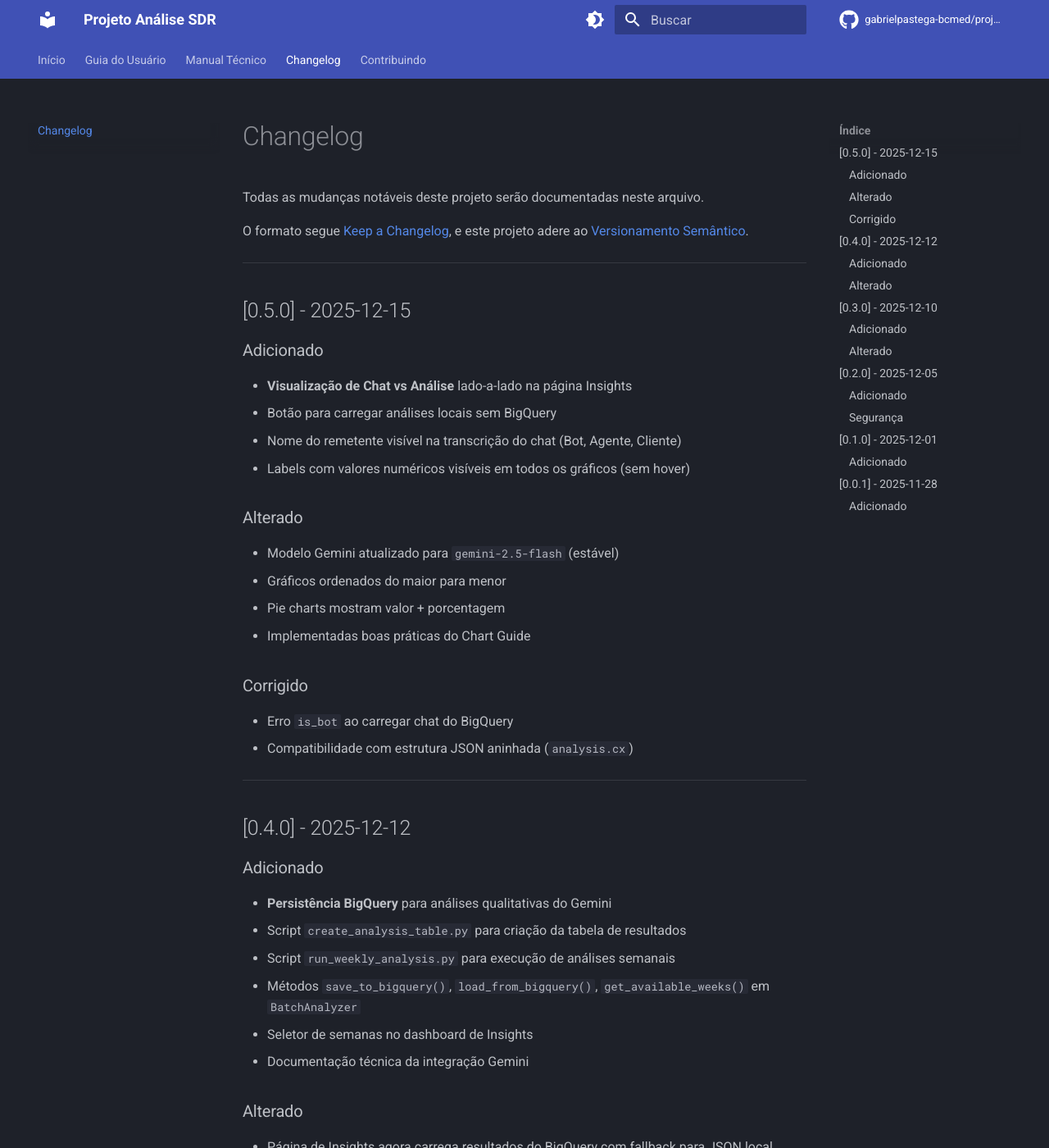
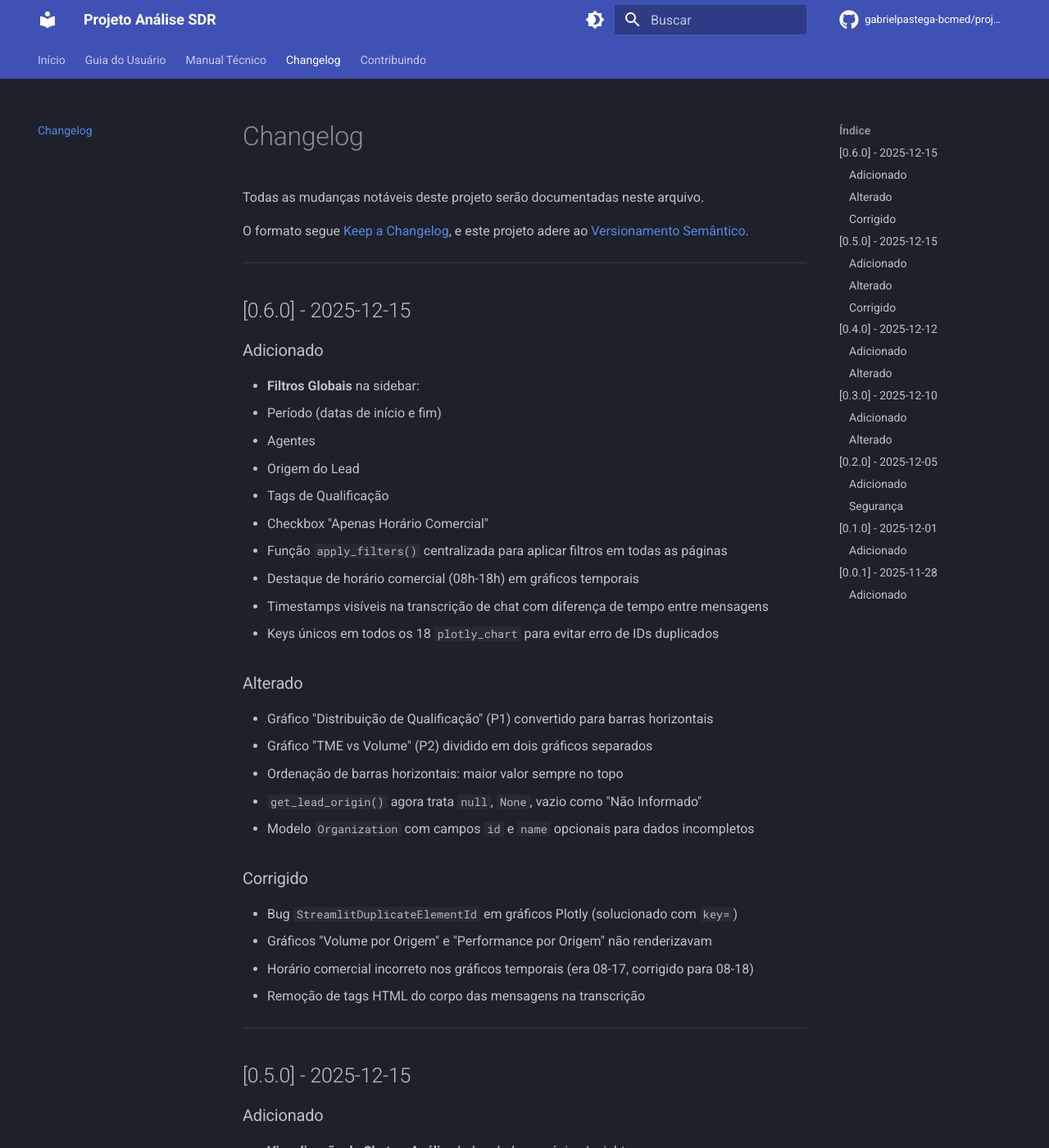
Before and after one commit to gabrielpastega-bcmed/projeto_analise_SDR, an MkDocs documentation site: the page built from docs/changelog.md, in a window 1280 px wide and 1400 px high. Shown: the whole window at 82% size. Built offline with MkDocs 1.6.1 and Material for MkDocs 9.7.7, drawn with Linux system fonts in a browser that asks for light colours; comment, search, counter and statistics services are not loaded.

Commit message:
chore: bump version to 0.6.0 and update changelog

```diff
--- a/docs/changelog.md
+++ b/docs/changelog.md
@@ -4,6 +4,35 @@ Todas as mudanças notáveis deste projeto serão documentadas neste arquivo.
 
 O formato segue [Keep a Changelog](https://keepachangelog.com/pt-BR/1.0.0/),
 e este projeto adere ao [Versionamento Semântico](https://semver.org/lang/pt-BR/).
+
+---
+
+## [0.6.0] - 2025-12-15
+
+### Adicionado
+- **Filtros Globais** na sidebar:
+  - Período (datas de início e fim)
+  - Agentes
+  - Origem do Lead
+  - Tags de Qualificação
+  - Checkbox "Apenas Horário Comercial"
+- Função `apply_filters()` centralizada para aplicar filtros em todas as páginas
+- Destaque de horário comercial (08h-18h) em gráficos temporais
+- Timestamps visíveis na transcrição de chat com diferença de tempo entre mensagens
+- Keys únicos em todos os 18 `plotly_chart` para evitar erro de IDs duplicados
+
+### Alterado
+- Gráfico "Distribuição de Qualificação" (P1) convertido para barras horizontais
+- Gráfico "TME vs Volume" (P2) dividido em dois gráficos separados
+- Ordenação de barras horizontais: maior valor sempre no topo
+- `get_lead_origin()` agora trata `null`, `None`, vazio como "Não Informado"
+- Modelo `Organization` com campos `id` e `name` opcionais para dados incompletos
+
+### Corrigido
+- Bug `StreamlitDuplicateElementId` em gráficos Plotly (solucionado com `key=`)
+- Gráficos "Volume por Origem" e "Performance por Origem" não renderizavam
+- Horário comercial incorreto nos gráficos temporais (era 08-17, corrigido para 08-18)
+- Remoção de tags HTML do corpo das mensagens na transcrição
 
 ---
 
--- a/pyproject.toml
+++ b/pyproject.toml
@@ -1,6 +1,6 @@
 [tool.poetry]
 name = "projeto-analise-sdr"
-version = "0.5.0"
+version = "0.6.0"
 description = ""
 authors = ["gabrielpastega-bcned <gabriel.pastega@bcmed.com.br>"]
 readme = "README.md"
```
